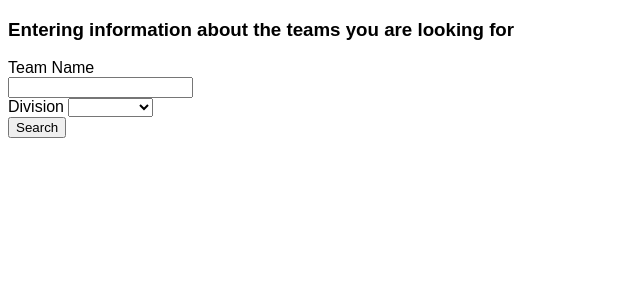
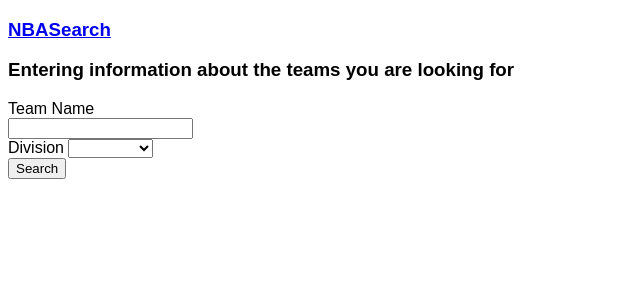
Before and after one commit to carlosherbozo/nba-project, a Flask app: page /teamstats in a window 1280 px wide. Shown: the top 300 px of the page, without its empty margins (0-640 px from the left). Run offline with Flask 2, Linux system fonts and the light colour scheme; parts of the project's set-up code (start-up, migrations or seed data) failed here and were passed over.

Commit message:
home button

```diff
--- a/templates/player_stats.html
+++ b/templates/player_stats.html
@@ -7,6 +7,10 @@
 </head>
 
 <body>
+   <h3>
+      <a href = "{{ url_for('show_all') }}">
+         NBASearch</a>
+   </h3>
 <h3>Entering information about the players you are looking for</h3>
 
 <form id="coursesearch" action="searchplayers" method="get">
--- a/templates/teamstats.html
+++ b/templates/teamstats.html
@@ -7,6 +7,10 @@
 </head>
 
 <body>
+   <h3>
+      <a href = "{{ url_for('show_all') }}">
+         NBASearch</a>
+   </h3>
 <h3>Entering information about the teams you are looking for</h3>
 
 <form id="coursesearch" action="teamstats" method="get">
```
